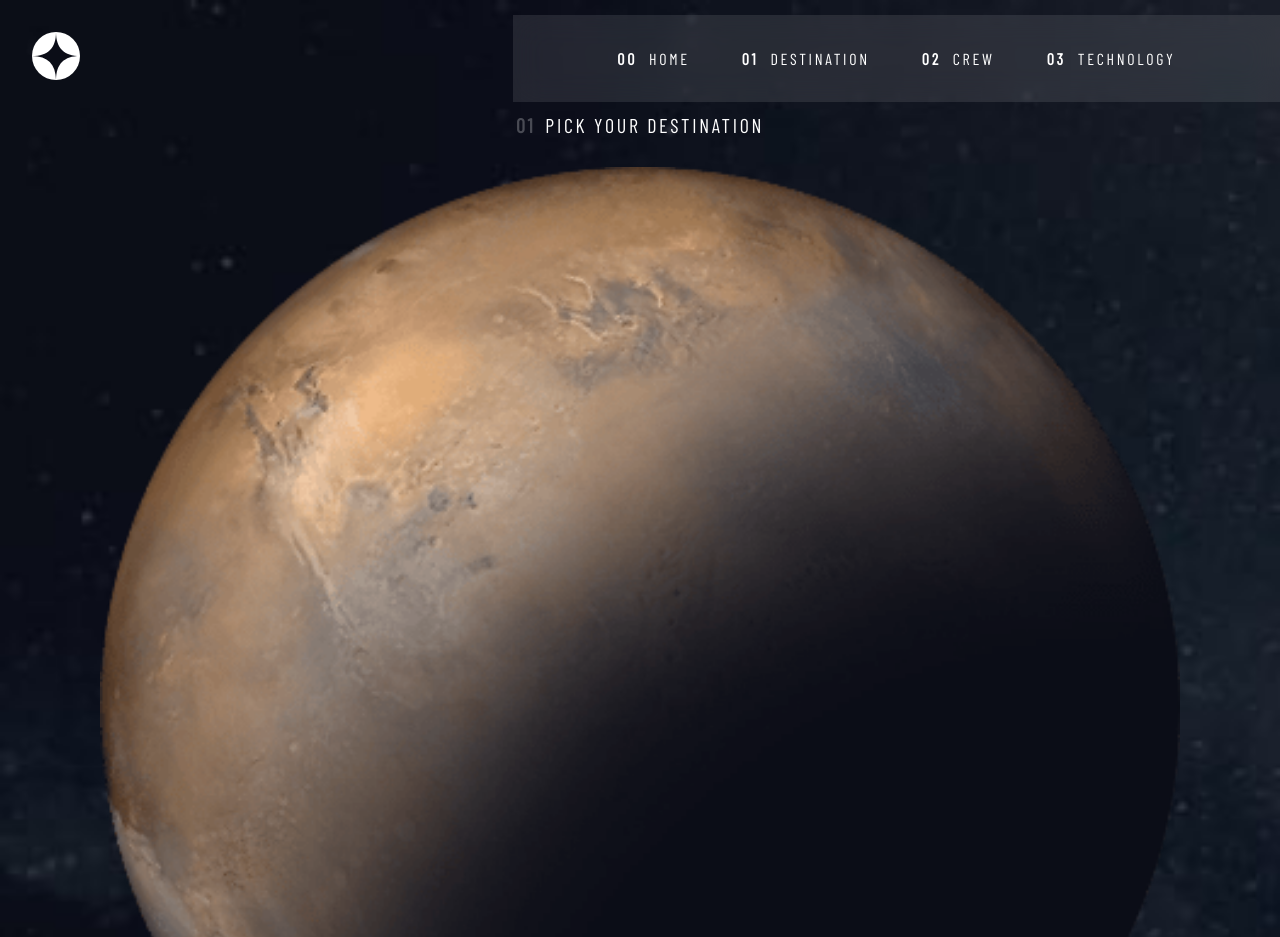
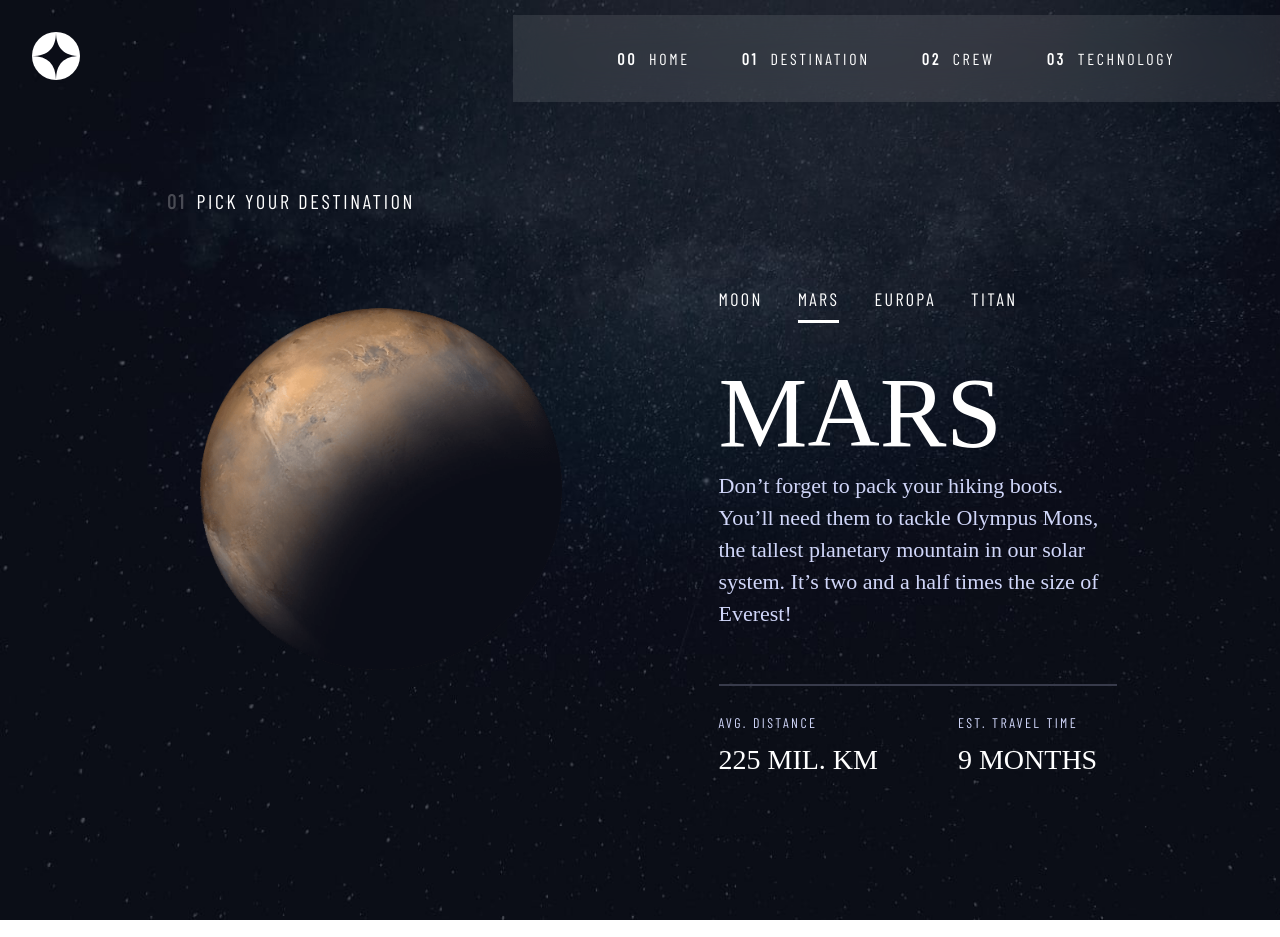
Before and after one commit to Nahuelluca20/space-tourism-website, a plain HTML site: page destination-mars.html in a window 1280 px wide. Shown: the top 937 px of the page. Drawn offline with nearby package versions, Linux system fonts and the light colour scheme; a web font is replaced by a local one.

Commit message:
desktop and tablet destination ready

```diff
--- a/destination-mars.html
+++ b/destination-mars.html
@@ -11,6 +11,8 @@
       href="./assets/favicon-32x32.png"
     />
     <link rel="stylesheet" href="./styles/destination.css" />
+    <link rel="stylesheet" href="./styles/navbar.css">
+    <link rel="stylesheet" href="./styles/destination-selector.css">
     <link rel="preconnect" href="https://fonts.gstatic.com" crossorigin />
     <link
       href="https://fonts.googleapis.com/css2?family=Barlow+Condensed&family=Bellefair&display=swap"
@@ -20,13 +22,17 @@
   </head>
   <body>
     <my-navigation></my-navigation>
-    <section>
     <h5 class="head-destination">
       <span class="head-span">01</span>PICK YOUR DESTINATION
     </h5>
+    <section class="section-destination">
+      <div>
         <div class="img-div">
           <img src="/assets/destination/image-mars.png" class="img-destination" />
         </div>
+      </div>
+
+      <div>
         <div class="information">
           <div class="description">
             <h3 class="destination-title" id="destination-title">MARS</h3>
@@ -49,8 +55,9 @@
             <h4 class="subheading1">9 MONTHS</h4>
           </div>
         </div>
+      </div>
     </section>
   </body>
-  <script src="./scripts/navbar.js"></script>
-  <script src="./scripts/destination-selector.js"></script>
+  <script type="module" src="./scripts/navbar.js"></script>
+  <script type="module" src="./scripts/destination-selector.js"></script>
 </html>
--- a/scripts/destination-selector.js
+++ b/scripts/destination-selector.js
@@ -5,7 +5,6 @@ class Selector extends HTMLElement {
   connectedCallback() {
     this.innerHTML = `
     <div class="selector">
-    <link rel="stylesheet" href="./styles/destination-selector.css">
           <ul class="destination-list">
             <li class="destination-item" aria-active="true" id="moon">
               <a href="destination-moon.html">MOON</a>
@@ -29,7 +28,6 @@ class Selector extends HTMLElement {
 
     const title = document.getElementById("destination-title");
     const titleValue = title.firstChild.nodeValue;
-    console.log(titleValue)
     if (titleValue === "MOON") {
       moon.setAttribute("aria-active", true);
       mars.setAttribute("aria-active", false);
--- a/scripts/navbar.js
+++ b/scripts/navbar.js
@@ -18,13 +18,12 @@ class Nav extends HTMLElement {
     </button>
 
     <nav id="navbar">
-      <link rel="stylesheet" href="../styles/navbar.css" />
       <ul class="ul-nav flex" id="primary-navigation" data-visible="false">
         <li class="nav-li">
           <a href="/index.html" class="a-nav"> <span class="nav-span" aria-hidden="true">00</span>HOME</a>
         </li>
         <li class="nav-li">
-          <a href="/destination-moon.html" class="a-nav">
+          <a href="./destination-moon.html" class="a-nav">
             <span class="nav-span" aria-hidden="true">01</span>DESTINATION</a
           >
         </li>
--- a/styles/destination-selector.css
+++ b/styles/destination-selector.css
@@ -17,7 +17,7 @@
   line-height: 17px;
   letter-spacing: 2.3625px;
   color: #d0d6f9;
-  padding-bottom: 3px;
+  padding-bottom: 12px;
   border-bottom: 2px solid transparent;
 }
 
@@ -28,10 +28,29 @@
 
 .destination-item:hover {
   color: #ffffff;
-  border-bottom: 2px solid #ffffff;
+  border-bottom: 3px solid rgba(255,255,255, 0.5) ;
+  mix-blend-mode: normal;
 }
 
 .destination-item[aria-active="true"] {
   color: #ffffff;
-  border-bottom: 2px solid #ffffff;
+  border-bottom: 3px solid #ffffff;
 }
+
+@media (min-width: 35em) {
+  .destination-list {
+    padding: 0px 241px;
+    margin-bottom: 32px;
+  }
+}
+
+@media screen and (min-width: 1024px) {
+  .destination-list {
+    justify-content: start;
+    padding: 0;
+    margin-bottom: 32px;
+  }
+  .destination-item {
+    margin-right: 35px;
+  }
+}
--- a/styles/destination.css
+++ b/styles/destination.css
@@ -66,7 +66,7 @@ body {
 }
 
 hr {
-  margin:32px 24px;
+  margin: 32px 24px;
 }
 
 .data {
@@ -91,6 +91,76 @@ hr {
   line-height: 17px;
   text-align: center;
   letter-spacing: 2.3625px;
-  color: #D0D6F9;
-  margin:0;
+  color: #d0d6f9;
+  margin: 0;
 }
+
+@media (min-width: 35em) {
+  body {
+    background-image: url("/assets/destination/background-destination-tablet.jpg");
+  }
+  .head-destination {
+    margin: 40px 0 0 39px;
+    text-align: start;
+  }
+  .img-div {
+    padding: 60px 234px 53px 234px;
+  }
+  .destination-paragraph {
+    margin: 8px 98px 50px 98px;
+  }
+  hr {
+    margin: 0px 98px 28px 98px;
+  }
+  .data {
+    display: flex;
+    justify-content: space-around;
+    padding: 0px 180px;
+  }
+}
+
+@media screen and (min-width: 1024px) {
+  body {
+    background-image: url("/assets/destination/background-destination-desktop.jpg");
+  }
+  .head-destination {
+    margin: 76px 0 64px 167px;
+    text-align: start;
+  }
+  .destination-title {
+    font-size: 100px;
+    line-height: 115px;
+  }
+  .section-destination {
+    display: grid;
+    margin-bottom: 112px;
+    gap: 157px;
+    grid-template-columns: repeat(2, 2fr);
+  }
+  .img-div {
+    padding: 0;
+  }
+  .destination-paragraph {
+    text-align: start;
+    margin: 0 164px 0 0;
+    line-height: 32px;
+    font-size: 22px;
+  }
+  .destination-title {
+    text-align: start;
+  }
+  .data {
+    justify-content: start;
+    text-align: start;
+    padding: 0;
+  }
+  hr {
+    margin: 54px 163px 28px 0;
+  }
+  .data > div {
+    margin-right: 80px;
+  }
+  .img-div {
+    padding: 33px 0 0 200px;
+  }
+}
```
Also changed, not shown: destination-europa.html (+10 -3 lines), destination-moon.html (+11 -3 lines), destination-titan.html (+10 -3 lines), index.html (+3 -2 lines), styles/navbar.css (+0 -7 lines). Lines whose indentation alone changed are shown as unchanged.
